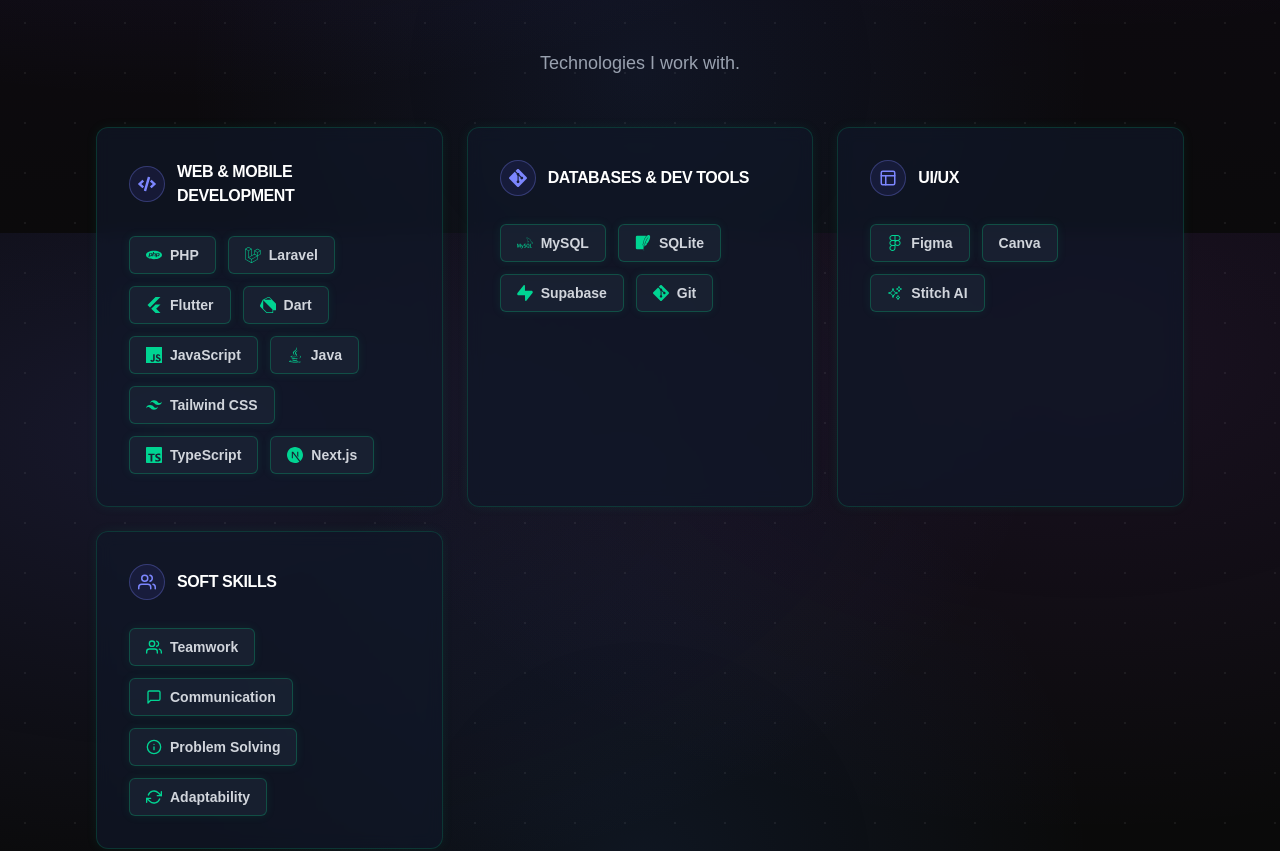
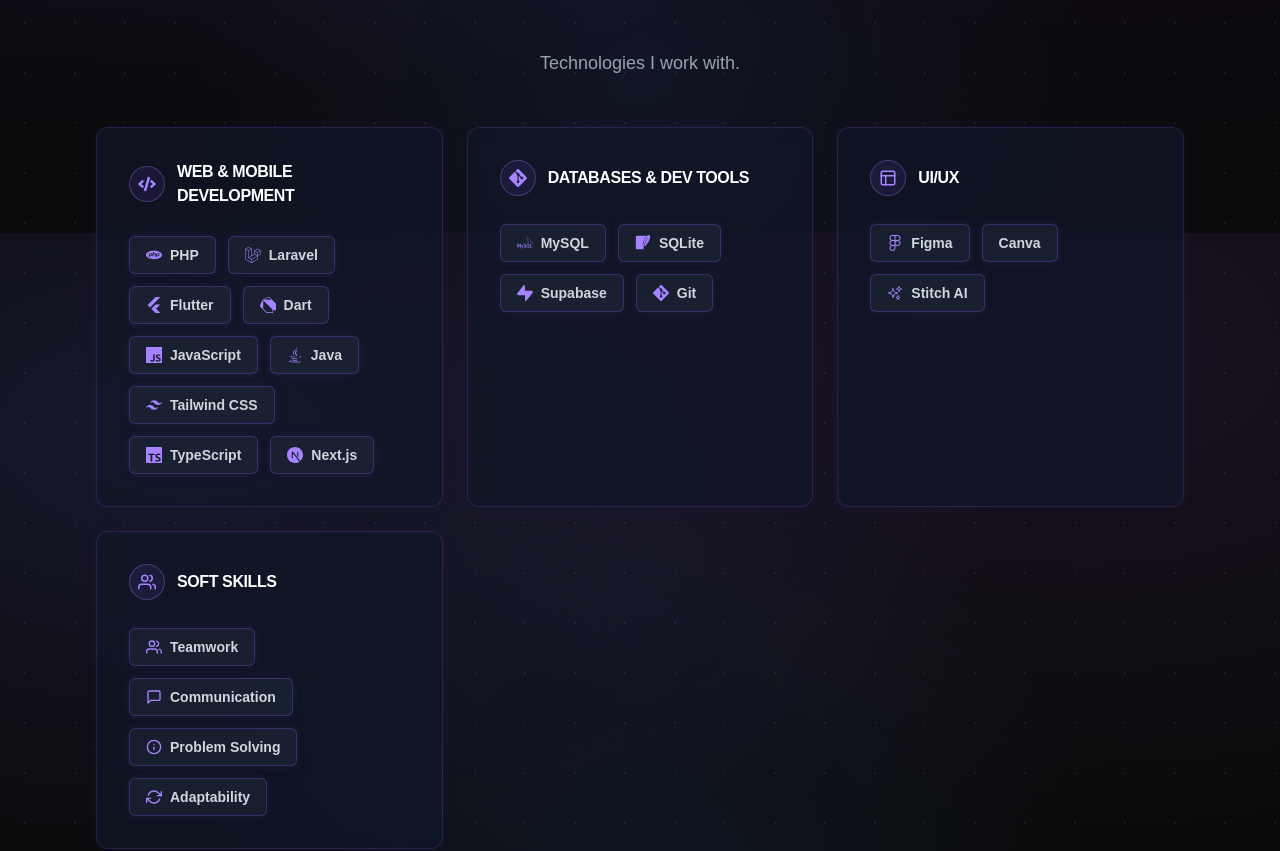
Before and after one commit to Limzy71/Portofolio, a Next.js app: page / in a window 1280 px wide. Shown: the part 2967-3818 px from the top of the page. Built offline with nearby package versions, Linux system fonts and the light colour scheme.

Commit message:
update: sesuaikan warna aksen bagian skills ke tema ungu

```diff
--- a/components/sections/Skills.tsx
+++ b/components/sections/Skills.tsx
@@ -140,10 +140,10 @@ export function Skills() {
             return (
               <div
                 key={card.titleKey}
-                className="group rounded-xl border border-emerald-500/20 bg-white/70 p-8 shadow-[0_0_12px_rgba(16,185,129,0.08)] backdrop-blur-sm dark:border-emerald-500/20 dark:bg-gray-900/70"
+                className="group rounded-xl border border-violet-500/20 bg-white/70 p-8 shadow-[0_0_12px_rgba(139,92,246,0.08)] backdrop-blur-sm dark:border-violet-500/20 dark:bg-gray-900/70"
               >
                 <div className="mb-7 flex items-center gap-3">
-                  <span className="flex h-9 w-9 shrink-0 items-center justify-center rounded-full border border-indigo-400/30 bg-indigo-500/10 text-indigo-500 dark:text-indigo-400">
+                  <span className="flex h-9 w-9 shrink-0 items-center justify-center rounded-full border border-violet-400/30 bg-violet-500/10 text-violet-500 dark:text-violet-400">
                     <CardIcon className="h-4.5 w-4.5" />
                   </span>
                   <h3 className="text-sm font-black uppercase tracking-tight text-gray-900 dark:text-white sm:text-base">
@@ -158,15 +158,15 @@ export function Skills() {
                     return (
                       <motion.span
                         key={tag.name}
-                        className="inline-flex items-center gap-2 rounded-md border border-emerald-500/30 bg-gray-50 px-4 py-2 text-sm font-semibold text-gray-600 shadow-[0_0_10px_rgba(16,185,129,0.1)] transition-colors dark:border-emerald-500/30 dark:bg-gray-800/60 dark:text-gray-300"
+                        className="inline-flex items-center gap-2 rounded-md border border-violet-500/30 bg-gray-50 px-4 py-2 text-sm font-semibold text-gray-600 shadow-[0_0_10px_rgba(139,92,246,0.1)] transition-colors dark:border-violet-500/30 dark:bg-gray-800/60 dark:text-gray-300"
                         whileHover={{
                           scale: 1.04,
-                          borderColor: "rgba(16,185,129,0.8)",
-                          boxShadow: "0 0 18px rgba(16,185,129,0.35)",
+                          borderColor: "rgba(139,92,246,0.8)",
+                          boxShadow: "0 0 18px rgba(139,92,246,0.35)",
                         }}
                         transition={{ duration: 0.2, ease: "easeOut" }}
                       >
-                        {TagIcon ? <TagIcon className="h-4 w-4 text-emerald-400" /> : null}
+                        {TagIcon ? <TagIcon className="h-4 w-4 text-violet-400" /> : null}
                         {tag.name}
                       </motion.span>
                     );
```
